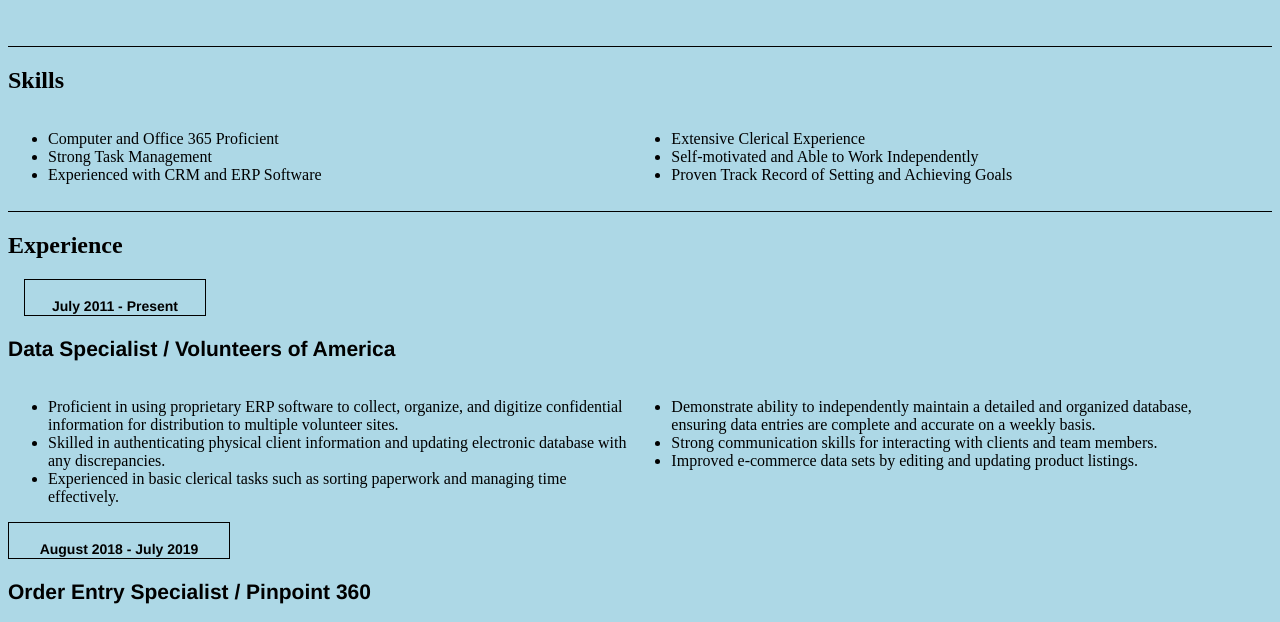
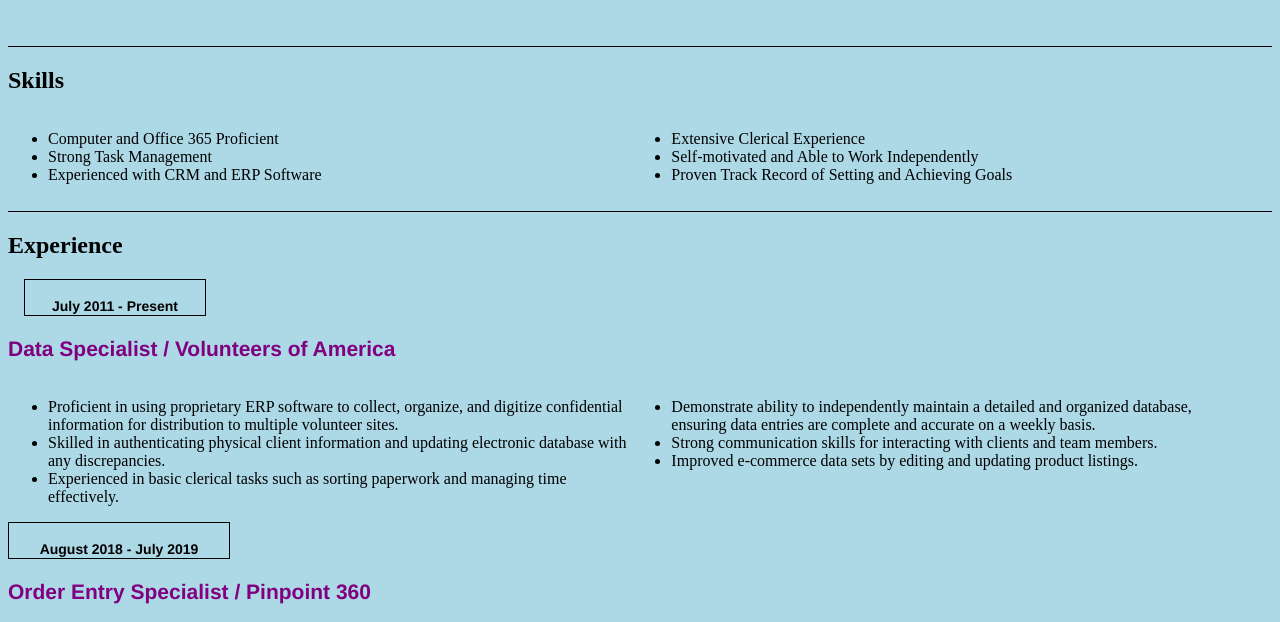
Before and after one commit to DeadstockFox/DeadstockFox.github.io, a plain HTML site: page index.html in a window 1280 px wide. Shown: the part 178-800 px from the top of the page. Drawn offline with Linux system fonts and the light colour scheme.

Commit message:
Update style.css
added h3 styling

```diff
--- a/style.css
+++ b/style.css
@@ -21,6 +21,9 @@ h2 {
 h3 {
   font-family: Helvetica, Calibri, Sans-serif;
   font-size:21;
+  font-weight: bold;
+  color: purple;
+
 }
 h4{
   font-size:14;
```
